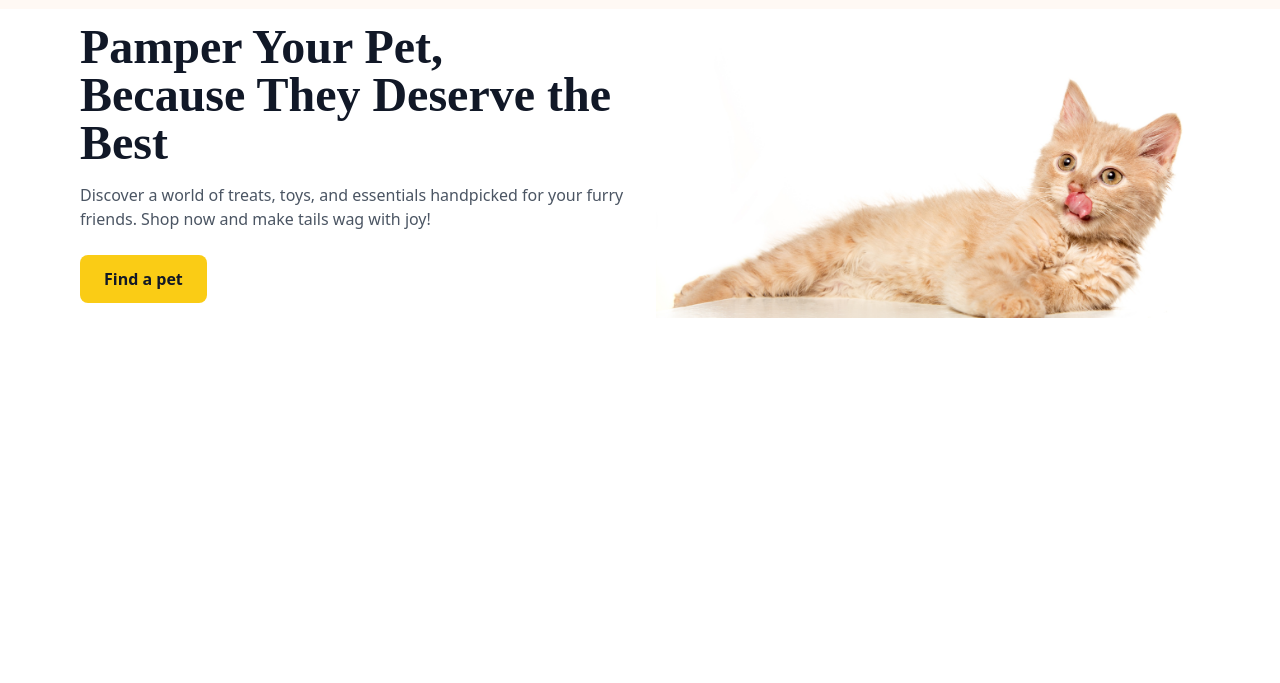
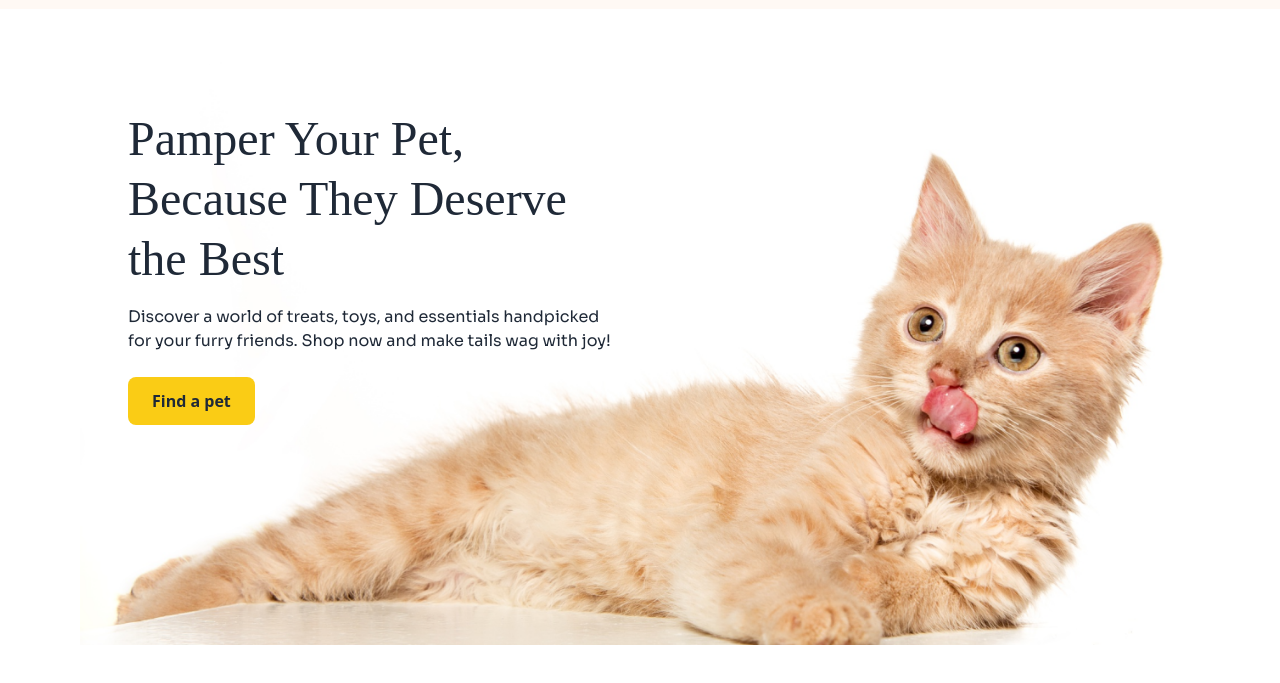
Before and after one commit to Ahnaf-221B/Pet-Shop-, a plain HTML site: page index.html in a window 1280 px wide. Shown: the part 63-746 px from the top of the page. Drawn offline with nearby package versions, Linux system fonts and the light colour scheme; a web font is replaced by a local one.

Commit message:
hero-sec

```diff
--- a/index.html
+++ b/index.html
@@ -36,13 +36,29 @@
 			.adlam {
 				font-family: "ADLaM Display", serif;
 			}
+			@keyframes typing {
+				0% {
+					width: 0;
+				}
+				50% {
+					width: 100%;
+				}
+				100% {
+					width: 0;
+				}
+			}
+			.animate-typing {
+				display: inline-block;
+				width: 0;
+				animation: typing 3s steps(40, end) infinite;
+			}
 		</style>
 	</head>
 	<body>
 		<!--header-->
 		<header>
 			<nav
-				class="flex justify-between items-center sora bg-[#FFF9F4] pl-20 pr-20 pt-3 pb-3 border md:border-0 border-black border-b-1"
+				class="flex justify-between items-center sora bg-[#FFF9F4] pl-5 md:pl-20 md:pr-20 pt-3 pb-3 border md:border-0 border-black border-b-1"
 			>
 				<!--left-->
 				<div class="flex items-center gap-3">
@@ -99,33 +115,31 @@
 			</nav>
 
 			<!--hero sec-->
-			<div class="container mx-auto px-20">
-				<div class="grid grid-cols-1 md:grid-cols-2 gap-8 items-center">
-					<!-- Text Section -->
-					<div>
-						<h1 class="adlam text-5xl font-bold text-gray-900">
+			<div class="relative flex md:p-20">
+				<!-- Background Image -->
+				<img
+					src="c1-assets/cat-big.png"
+					alt="Cute cat"
+					class="relative object-contain mt-[150px] md:-mt-20 md:w-full"
+				/>
+
+				<!-- Text Overlay -->
+				<div class="absolute md:pl-10 overflow-hidden whitespace-nowrap animate-typing">
+					<h1 class="text-3xl pl-2 pt-5 adlam md:text-5xl md:leading-tight">
 						Pamper Your Pet, <br />
-							Because They Deserve the Best
+						Because They Deserve <br />
+						the Best
 					</h1>
-						<p class="mt-4 text-gray-600">
-							Discover a world of treats, toys, and essentials handpicked for
-							your furry friends. Shop now and make tails wag with joy!
+					<p class="mt-4 pl-2 pr-10 sora leading-6">
+						Discover a world of treats, toys, and essentials handpicked <br> for your
+						furry friends.
+						Shop now and make tails wag with joy!
 					</p>
 					<button
-							class="mt-6 bg-yellow-400 text-gray-900 px-6 py-3 rounded-lg font-semibold hover:bg-yellow-500 transition"
+						class="mt-6 ml-2 bg-yellow-400 px-6 py-3 rounded-lg font-semibold"
 					>
 						Find a pet
 					</button>
-					</div>
-
-					<!-- Image Section -->
-					<div class="flex justify-center">
-						<img
-							src="c1-assets/cat-big.png"
-							alt="Cute cat"
-							class="max-w-full h-auto"
-						/>
-					</div>
 				</div>
 			</div>
 		</header>
```
Lines whose indentation alone changed are shown as unchanged.
